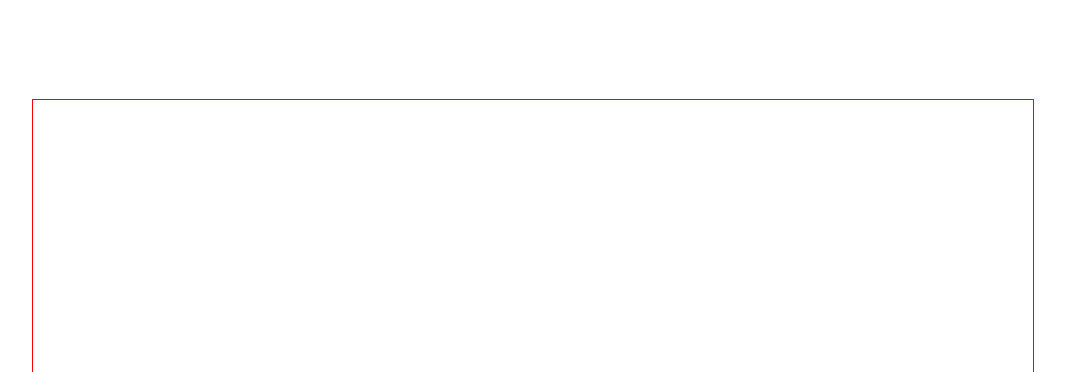
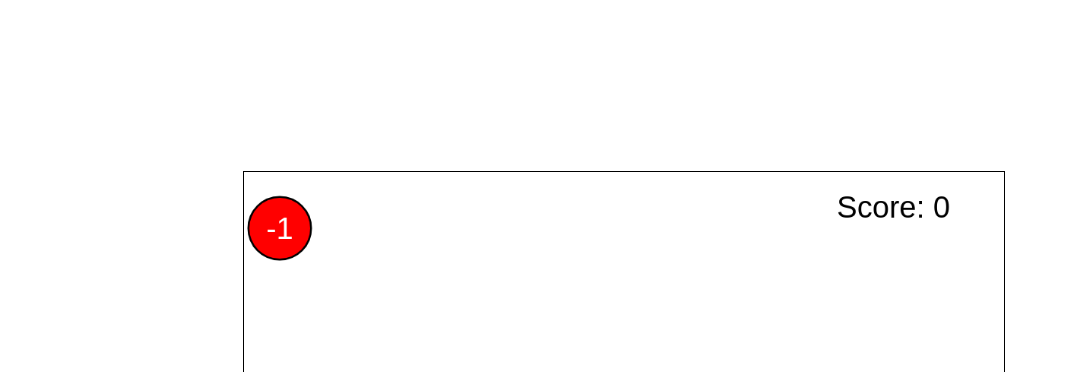
Before and after one commit to GiuliaGallorini/project-lidl-plu-fruits-vegetables, a plain HTML site: page index.html in a window 1280 px wide. Shown: the top 372 px of the page, without its empty margins (107-1172 px from the left). Drawn offline with Linux system fonts and the light colour scheme.

Commit message:
Built a reference structure, changed the reference names x2

```diff
--- a/index.html
+++ b/index.html
@@ -9,7 +9,13 @@
 </head>
 <body>
 
+    <h1>PLU F&V</h1>
+
     <canvas width="1000" height="600"></canvas>
+
+<!-- Add the other .js files before main.js!!! -->
+    <script src = "./js/FruitAndVeg.js"></script>
+    <script src="./js/Player.js"></script>
     <script src="./js/main.js"></script>
 </body>
 </html>
--- a/js/main.js
+++ b/js/main.js
@@ -1,4 +1,99 @@
-let canvas = document.querySelector('canvas');
-let ctx = canvas.getContext("2d");
+const canvas = document.querySelector("canvas");
+const ctx = canvas.getContext("2d");
 
+// // To test if the files are connected
 // ctx.fillRect(500, 300, 50, 50);
+
+// Constants
+const CANVAS_WIDTH = canvas.width;
+const CANVAS_HEIGHT = canvas.height;
+const GRAVITY = 1;
+const BOUNCING_SPEED = -25;
+const FRUIT_AND_VEG_SPEED = 2;
+const FRAMES_BETWEEN_FRUIT_AND_VEG = 120;
+
+// Global variables
+let frame = 0; // The frame counter
+let player = new Player();
+let fruitAndVegs = [];
+
+function animation() {
+  updateEverything();
+  drawEverything(ctx);
+  window.requestAnimationFrame(animation);
+}
+animation();
+
+// drawEverything draws elements on the canvas
+// It shouldn't modify any variable
+function drawEverything(ctx) {
+  ctx.clearRect(0, 0, CANVAS_WIDTH, CANVAS_HEIGHT);
+
+  player.draw(ctx);
+
+  // Draw all fruitAndVegs
+  for (let i = 0; i < fruitAndVegs.length; i++) {
+    fruitAndVegs[i].draw(ctx);
+  }
+
+  drawScore(ctx);
+}
+
+// updateEverything update variables
+// It shouldn't draw on the canvas
+function updateEverything() {
+  frame++;
+
+  // Create new FruitAndVeg every FRAMES_BETWEEN_FRUIT_AND_VEG frames
+  if (frame % FRAMES_BETWEEN_FRUIT_AND_VEG === 0) {
+    fruitAndVegs.push(new FruitAndVeg());
+  }
+
+  player.update();
+
+  // Update all fruitAndVegs and check for collision
+  for (let i = fruitAndVegs.length - 1; i >= 0; i--) {
+    fruitAndVegs[i].update();
+    if (checkCollision(player, fruitAndVegs[i])) {
+      player.score += fruitAndVegs[i].score;
+      fruitAndVegs.splice(i, 1);
+    }
+  }
+
+  removeUselessFruitAndVegs();
+}
+
+function drawScore(ctx) {
+  ctx.save();
+  ctx.font = "40px Arial";
+  ctx.fillText("Score: " + player.score, CANVAS_WIDTH - 220, 60);
+  ctx.restore();
+}
+
+function distance(a, b) {
+  return Math.sqrt((a.x - b.x) ** 2 + (a.y - b.y) ** 2);
+}
+
+// Return true when player and fruitAndVeg are colliding
+function checkCollision(player, fruitAndVeg) {
+  return distance(player, fruitAndVeg) < player.radius + fruitAndVeg.radius;
+}
+
+function removeUselessFruitAndVegs() {
+  fruitAndVegs = fruitAndVegs.filter(fruitAndVeg => {
+    return fruitAndVeg.y - fruitAndVeg.radius - 20 < CANVAS_HEIGHT;
+  });
+}
+
+// Listen for key events
+document.onkeydown = event => {
+  console.log(event.keyCode);
+  // left
+  if (event.keyCode === 37) {
+    player.vx = -10;
+  }
+  // right
+  if (event.keyCode === 39) {
+    player.vx = 10;
+  }
+};
--- a/style.css
+++ b/style.css
@@ -1,10 +1,28 @@
+
+* {
+    font-family: 'Segoe UI', Tahoma, Geneva, Verdana, sans-serif;
+}
+
 body {
     display: flex;
     justify-content: center;
     align-items: center;
     height: 100vh;
-    margin: 0; }
+    margin: 0;
+}
+
 canvas {
-    border: 1px solid red;
-    max-width: 95vw;
-    max-height: 95vh; }
+    /* display: block;
+    margin: auto; */
+    border: 1px solid black;
+    max-width: 95vh;
+    max-height: calc(100vh - 120px);
+    /* calc() allows authors to constrain content width to a certain range */
+}
+
+h1 {
+    text-align: center;
+    height: 50px;
+    line-height: 50px;
+    margin: 25px;
+}
```
